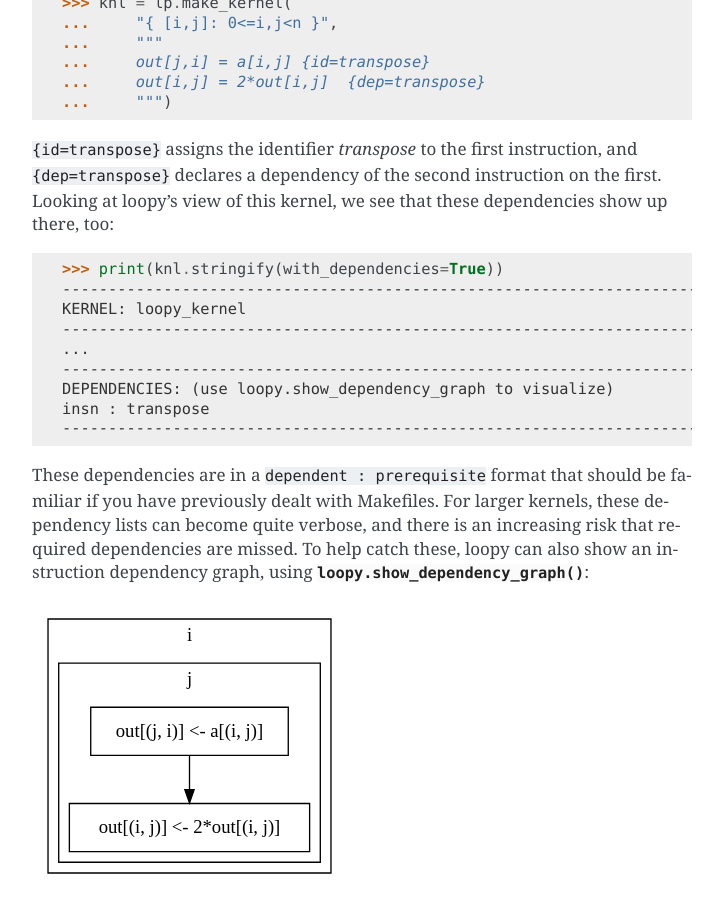
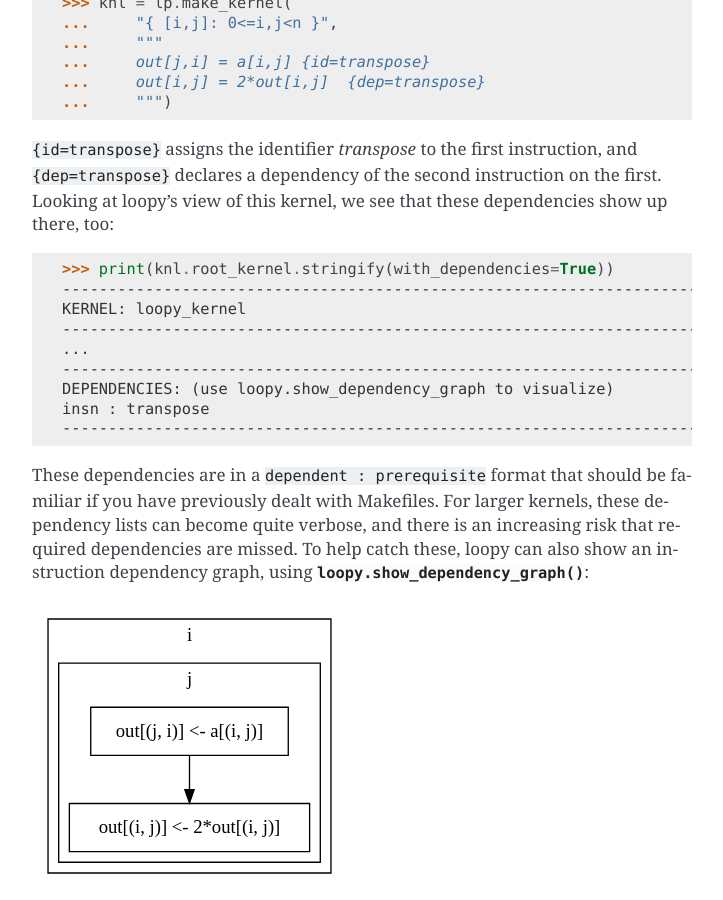
Before and after one commit to inducer/loopy, a Sphinx documentation site: the page built from doc/tutorial.rst, in a window 1280 px wide and 900 px high, scrolled down 5668 px. Shown: the whole window, without its empty margins (388-1111 px from the left). Built offline with Sphinx 7.4.7, drawn with Linux system fonts in a browser that asks for light colours.

Commit message:
small error in docs.

```diff
--- a/doc/tutorial.rst
+++ b/doc/tutorial.rst
@@ -334,7 +334,7 @@ that these dependencies show up there, too:
 
 .. doctest::
 
-    >>> print(knl.stringify(with_dependencies=True))
+    >>> print(knl.root_kernel.stringify(with_dependencies=True))
     ---------------------------------------------------------------------------
     KERNEL: loopy_kernel
     ---------------------------------------------------------------------------
```
